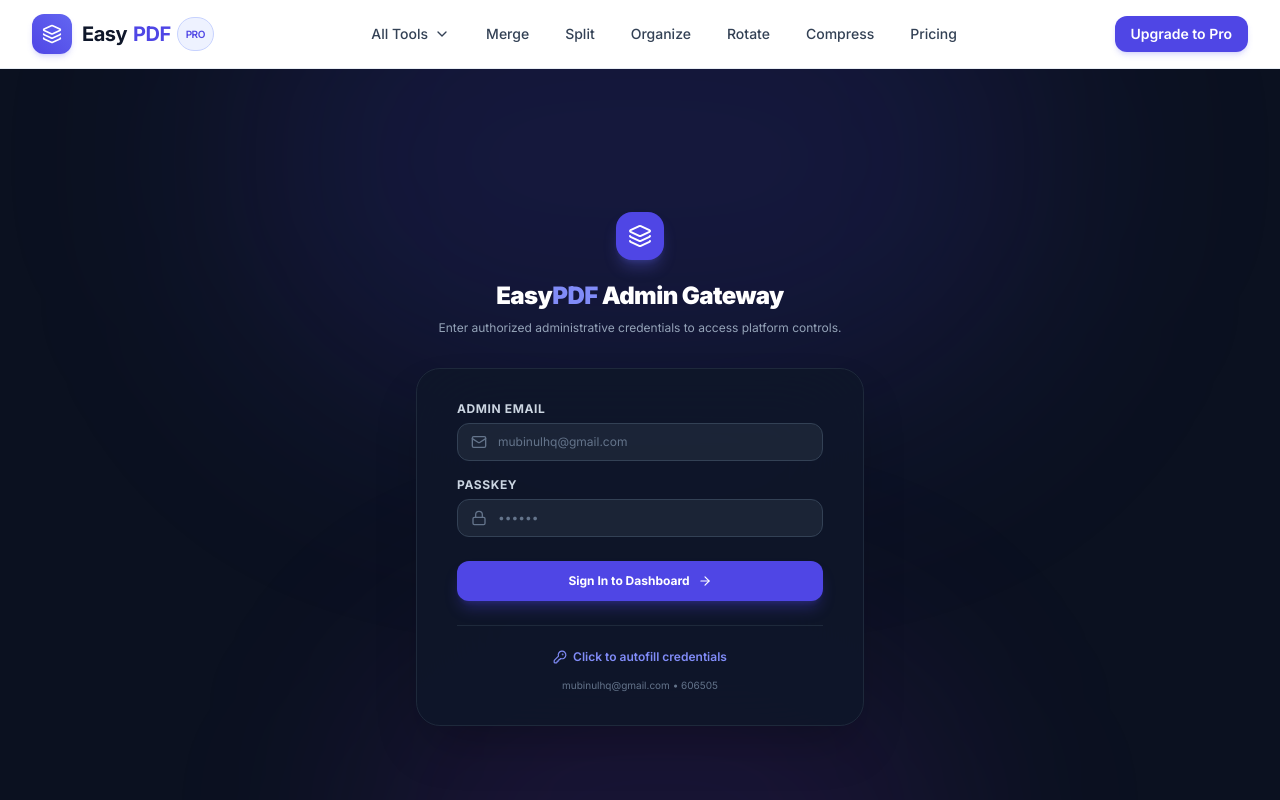
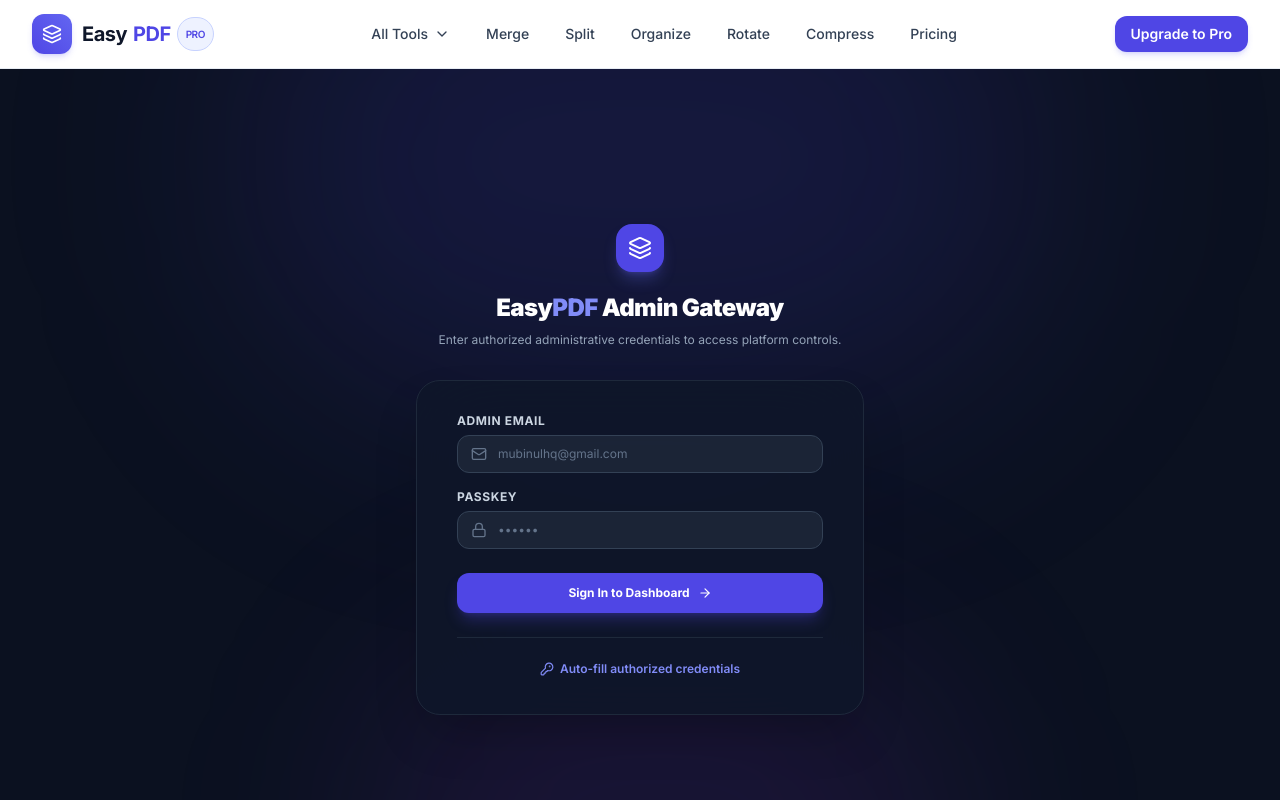
Before and after one commit to Mubinul-Hoque/easy-pdf, a Next.js app: page /admin/login in a window 1280 px wide. Shown: the top 800 px of the page. Built offline with nearby package versions, Linux system fonts and the light colour scheme.

Commit message:
sec: remove plain-text credential hints and sanitize env template for safe repository distribution

```diff
--- a/src/app/admin/login/page.tsx
+++ b/src/app/admin/login/page.tsx
@@ -147,11 +147,8 @@ export default function AdminLoginPage() {
               className="inline-flex items-center gap-1.5 text-xs font-semibold text-indigo-400 hover:text-indigo-300 transition-colors"
             >
               <KeyRound className="h-3.5 w-3.5" />
-              Click to autofill credentials
+              Auto-fill authorized credentials
             </button>
-            <p className="text-[10px] text-slate-500">
-              mubinulhq@gmail.com • 606505
-            </p>
           </div>
         </div>
       </div>
```
Also changed, not shown: 1 other file (tests, documents, lock files or other folders).
